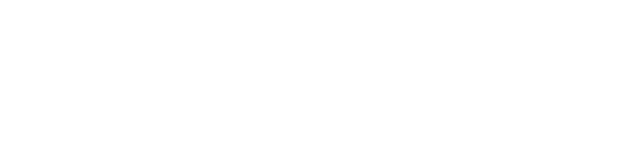
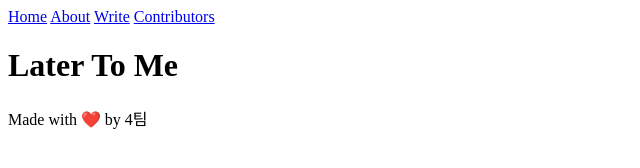
Before and after one commit to LIKELION-HUFS-13th/TEAM4, a plain HTML site: page index.html in a window 1280 px wide. Shown: the whole page, without its empty margins (0-640 px from the left). Drawn offline with Linux system fonts and the light colour scheme; a web font is replaced by a local one.

Commit message:
Update index.html

```diff
--- a/index.html
+++ b/index.html
@@ -13,8 +13,14 @@
     </head>
     <body>
         <!-- header 및 footer: 박지해 -->
-        <header>
-
+        <header class="site-header">
+            <nav class="nav-menu">
+                <a href="#">Home</a>
+                <a href="#">About</a>
+                <a href="#">Write</a>
+                <a href="#">Contributors</a>
+            </nav>
+                <h1 class="logo">Later To Me</h1>
         </header>
         <!-- section 1: 김지용 -->
         <section>
@@ -28,8 +34,8 @@
         <section>
 
         </section>
-        <footer>
-
+        <footer class="site-footer">
+            <p>Made with ❤️ by 4팀</p>
         </footer>
     </body>
 </html>
```
